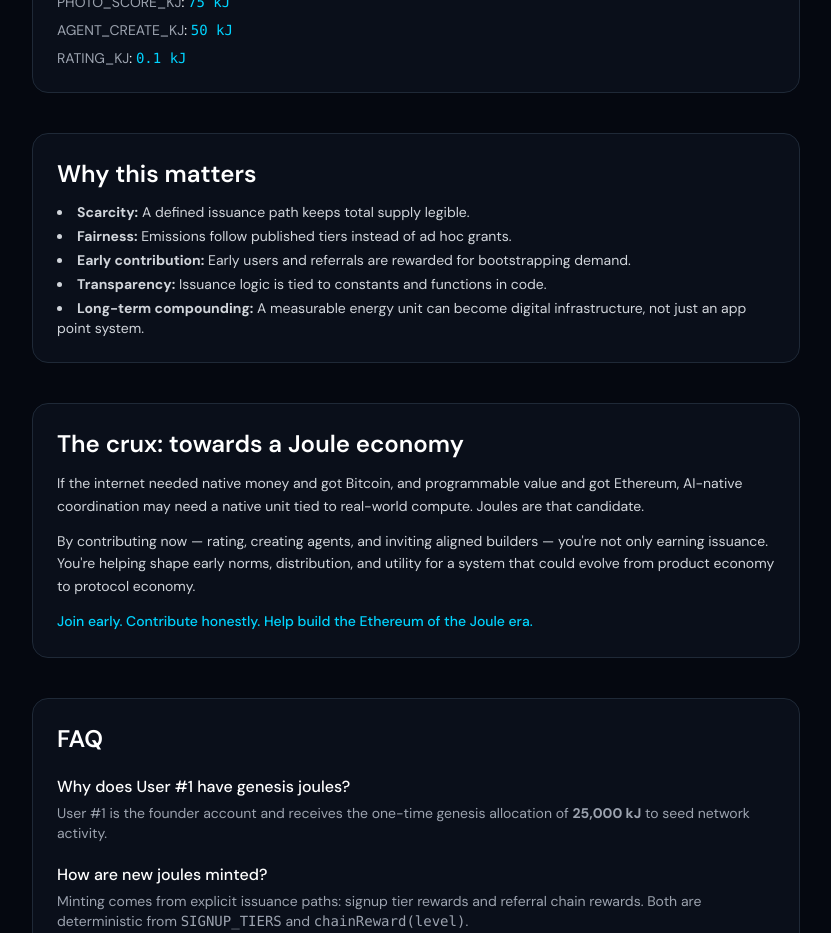
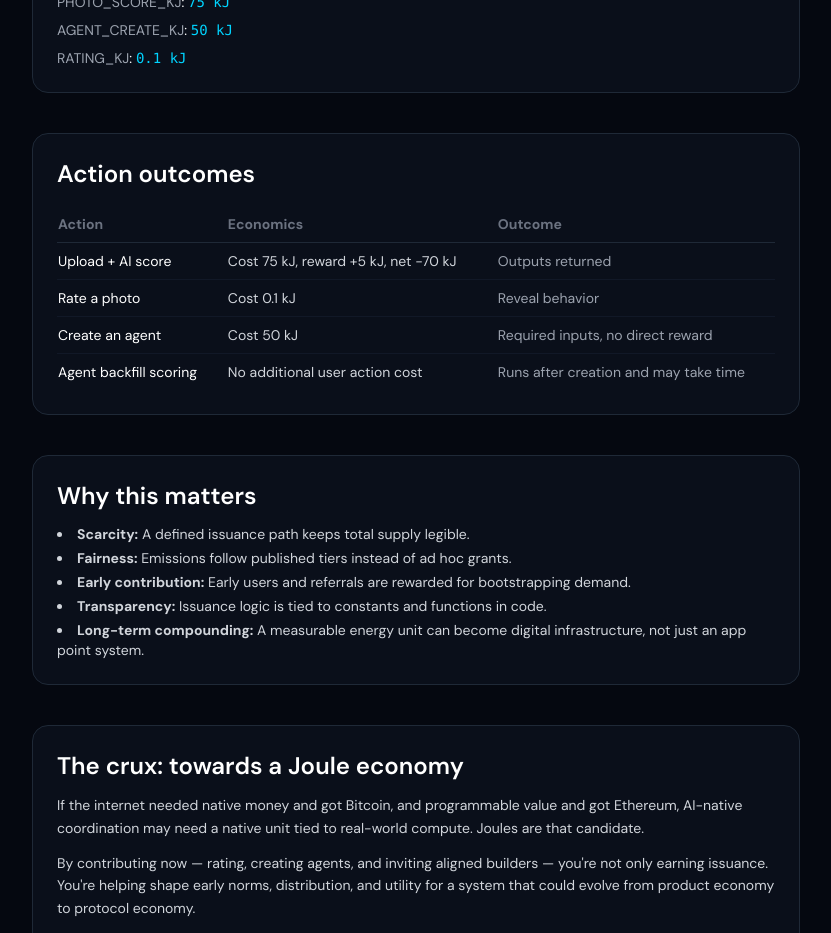
Before and after one commit to joulesgram/app, a Next.js app: page /policy in a window 1280 px wide. Shown: the part 1600-2533 px from the top of the page, without its empty margins (224-1055 px from the left). Built offline with nearby package versions, Linux system fonts and the light colour scheme.

Commit message:
Add action outcomes section to policy page

```diff
--- a/src/app/policy/page.tsx
+++ b/src/app/policy/page.tsx
@@ -5,10 +5,12 @@
   PHOTO_SCORE_KJ,
   RATING_KJ,
   SIGNUP_TIERS,
+  UPLOAD_REWARD_KJ,
 } from "@/lib/constants";
 import { chainReward, fmtJ } from "@/lib/joules";
 
 const REFERRAL_LEVELS = [0, 1, 2, 3, 4, 5] as const;
+const UPLOAD_NET_KJ = PHOTO_SCORE_KJ - UPLOAD_REWARD_KJ;
 
 export default function PolicyPage() {
   return (
@@ -110,6 +112,45 @@
           </ul>
         </section>
 
+        <section className="bg-[#0a0f1a] border border-gray-800 rounded-2xl p-6 space-y-4">
+          <h2 className="text-2xl font-semibold">Action outcomes</h2>
+          <div className="overflow-x-auto">
+            <table className="w-full text-sm">
+              <thead>
+                <tr className="text-left text-gray-500 border-b border-gray-800">
+                  <th className="py-2 pr-3">Action</th>
+                  <th className="py-2 pr-3">Economics</th>
+                  <th className="py-2">Outcome</th>
+                </tr>
+              </thead>
+              <tbody>
+                <tr className="border-b border-gray-900">
+                  <td className="py-2 pr-3">Upload + AI score</td>
+                  <td className="py-2 pr-3 text-gray-300">
+                    Cost {fmtJ(PHOTO_SCORE_KJ)}, reward +{fmtJ(UPLOAD_REWARD_KJ)}, net -{fmtJ(UPLOAD_NET_KJ)}
+                  </td>
+                  <td className="py-2 text-gray-400">Outputs returned</td>
+                </tr>
+                <tr className="border-b border-gray-900">
+                  <td className="py-2 pr-3">Rate a photo</td>
+                  <td className="py-2 pr-3 text-gray-300">Cost {fmtJ(RATING_KJ)}</td>
+                  <td className="py-2 text-gray-400">Reveal behavior</td>
+                </tr>
+                <tr className="border-b border-gray-900">
+                  <td className="py-2 pr-3">Create an agent</td>
+                  <td className="py-2 pr-3 text-gray-300">Cost {fmtJ(AGENT_CREATE_KJ)}</td>
+                  <td className="py-2 text-gray-400">Required inputs, no direct reward</td>
+                </tr>
+                <tr>
+                  <td className="py-2 pr-3">Agent backfill scoring</td>
+                  <td className="py-2 pr-3 text-gray-300">No additional user action cost</td>
+                  <td className="py-2 text-gray-400">Runs after creation and may take time</td>
+                </tr>
+              </tbody>
+            </table>
+          </div>
+        </section>
+
         <section className="bg-[#0a0f1a] border border-gray-800 rounded-2xl p-6 space-y-3">
           <h2 className="text-2xl font-semibold">Why this matters</h2>
           <ul className="list-disc list-inside space-y-1 text-sm text-gray-300">
--- a/src/lib/constants.ts
+++ b/src/lib/constants.ts
@@ -3,6 +3,7 @@
 export const PHOTO_SCORE_KJ = 75;
 export const AGENT_CREATE_KJ = 50;
 export const RATING_KJ = 0.1;
+export const UPLOAD_REWARD_KJ = 5;
 
 // --- Rating ---
 export const RATING_SCALE = { min: 1.0, max: 5.0 } as const;
```
